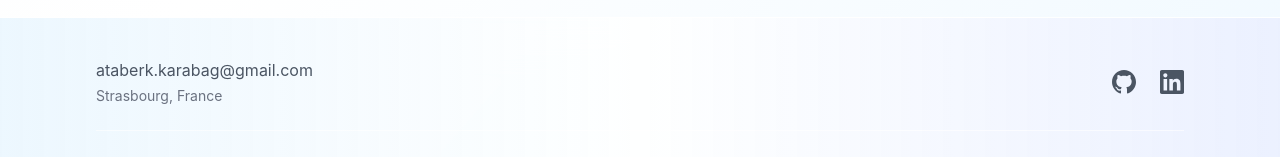
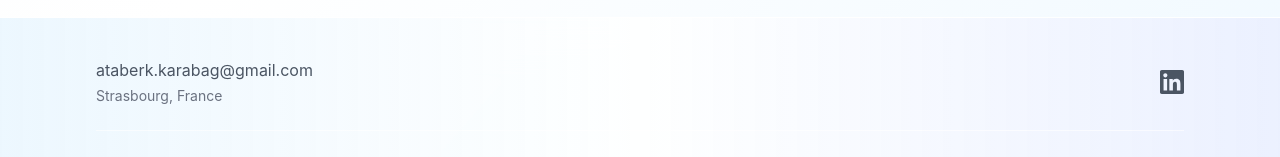
Before and after one commit to karabagata/portfolio, a Next.js app: page / in a window 1280 px wide. Shown: the part 1217-1374 px from the top of the page. Built offline with nearby package versions, Linux system fonts and the light colour scheme.

Commit message:
github button removed

```diff
--- a/components/Footer.tsx
+++ b/components/Footer.tsx
@@ -34,22 +34,6 @@
           {/* Social Links */}
           <div className="flex space-x-6">
             <a
-              href={t.footer.github}
-              target="_blank"
-              rel="noopener noreferrer"
-              className="text-gray-600 hover:text-accent transition-colors"
-              aria-label="GitHub"
-            >
-              <svg
-                className="w-6 h-6"
-                fill="currentColor"
-                viewBox="0 0 24 24"
-                xmlns="http://www.w3.org/2000/svg"
-              >
-                <path d="M12 0c-6.626 0-12 5.373-12 12 0 5.302 3.438 9.8 8.207 11.387.599.111.793-.261.793-.577v-2.234c-3.338.726-4.033-1.416-4.033-1.416-.546-1.387-1.333-1.756-1.333-1.756-1.089-.745.083-.729.083-.729 1.205.084 1.839 1.237 1.839 1.237 1.07 1.834 2.807 1.304 3.492.997.107-.775.418-1.305.762-1.604-2.665-.305-5.467-1.334-5.467-5.931 0-1.311.469-2.381 1.236-3.221-.124-.303-.535-1.524.117-3.176 0 0 1.008-.322 3.301 1.23.957-.266 1.983-.399 3.003-.404 1.02.005 2.047.138 3.006.404 2.291-1.552 3.297-1.23 3.297-1.23.653 1.653.242 2.874.118 3.176.77.84 1.235 1.911 1.235 3.221 0 4.609-2.807 5.624-5.479 5.921.43.372.823 1.102.823 2.222v3.293c0 .319.192.694.801.576 4.765-1.589 8.199-6.086 8.199-11.386 0-6.627-5.373-12-12-12z"/>
-              </svg>
-            </a>
-            <a
               href={t.footer.linkedin}
               target="_blank"
               rel="noopener noreferrer"
```
